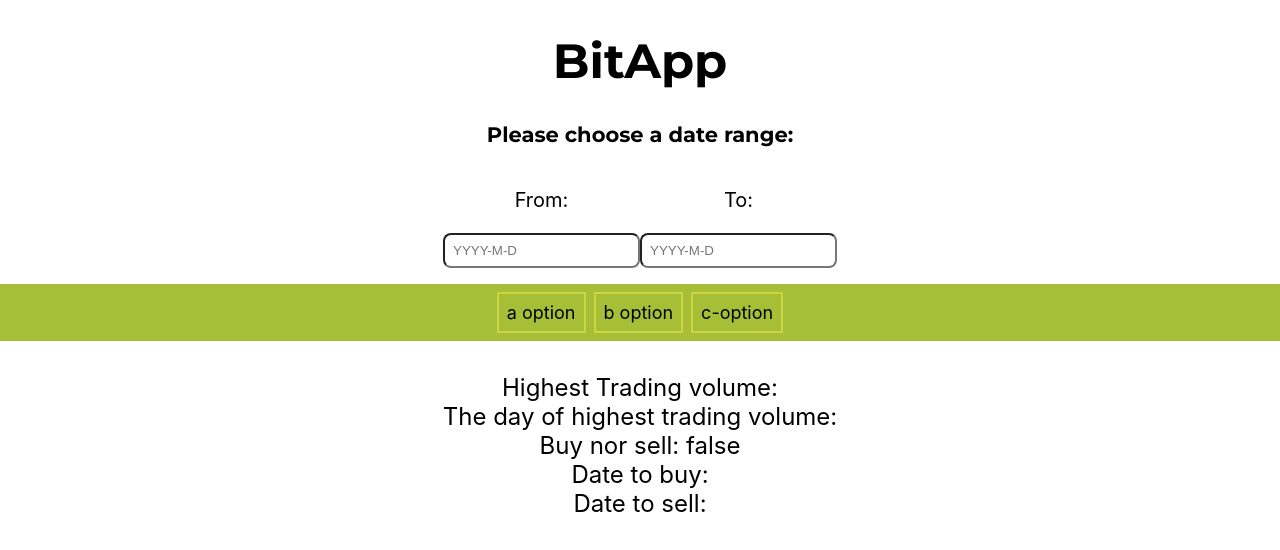
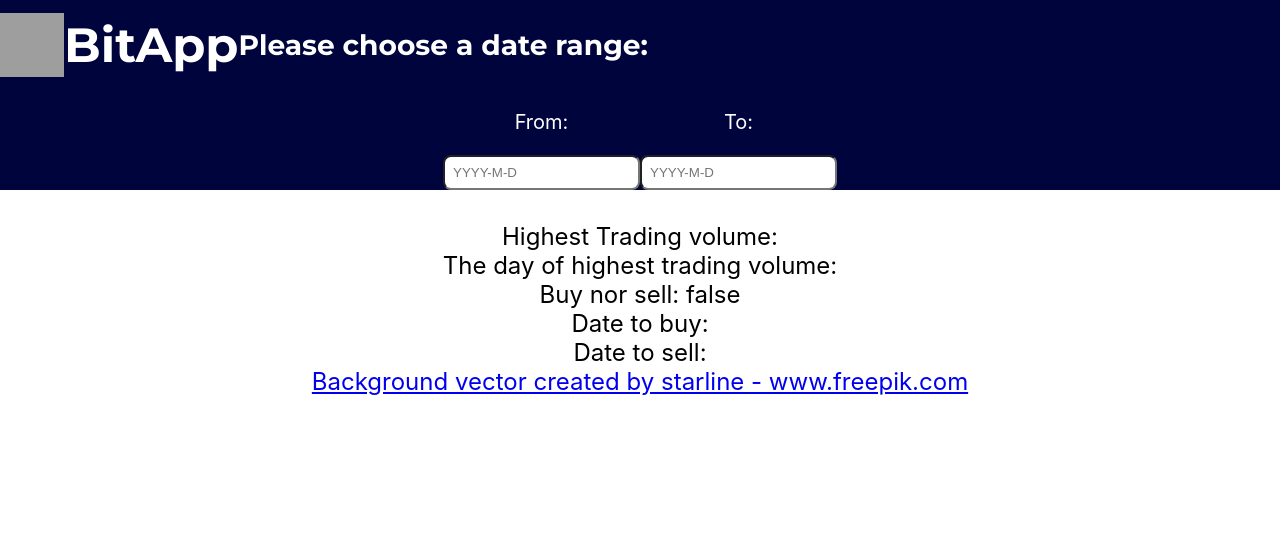
Before and after one commit to JenninaFarm/Bitcoin, a React (Create React App) app in the folder bitcoin/: page / in a window 1280 px wide. Shown: the top 550 px of the page. Built offline with nearby package versions, Linux system fonts and the light colour scheme; grey boxes are pictures that could not be loaded.

Commit message:
Add header and logo

```diff
--- a/bitcoin/src/App.js
+++ b/bitcoin/src/App.js
@@ -1,6 +1,6 @@
 import React, { useEffect, useState } from 'react';
 
-import AskDateRange from './components/molecules/ask-date-range/AskDateRange';
+import Header from './components/organisms/header/Header';
 import Navigation from './components/base/navigation/Navigation';
 import ShowData from './components/molecules/decreased-days-in-row/DecreasedDaysInRow';
 import TimeMachine from './components/molecules/time-machine/TimeMachine';
@@ -87,14 +87,8 @@ const App = () => {
 
   return (
     <div className="app">
-      <h1 className="app__title">BitApp</h1>
-      <h3 className="app__subtitle">Please choose a date range:</h3>
-      <AskDateRange onDateChange={handleSecondsChange} />
-      <Navigation links={[
-        {href: '#', name: 'a option'},
-        {href: '#', name: 'b option'},
-        {href: '#', name: 'c-option'}
-      ]} />
+      <Header onDateChange={handleSecondsChange} />
+
       {isLoading ? (
         <div>Loading ...</div>
       ) : (
@@ -104,7 +98,7 @@ const App = () => {
           <TimeMachine data={dataAtMidnight.prices} />
         </div>
       )}
-
+  <a href="https://www.freepik.com/vectors/background">Background vector created by starline - www.freepik.com</a>
       { window.location.pathname === '/a' &&
         <div> { 'content a' } </div>
       }
--- a/bitcoin/src/Styles.scss
+++ b/bitcoin/src/Styles.scss
@@ -10,5 +10,8 @@
 @import 'components/molecules//ask-date-range/_ask-date-range';
 @import 'components/molecules/decreased-days-in-row/_decreased-days-in-row';
 
+// Organisms
+@import 'components/organisms/header/_header';
+
 // App
-@import './App.scss'
+@import './App.scss';
--- a/bitcoin/src/components/base/_colors.scss
+++ b/bitcoin/src/components/base/_colors.scss
@@ -9,6 +9,7 @@ $color-green: #A6BF36;
 $color-light-green: #CCD645;
 $color-light-blue-green: #ACD49C;
 $color-light-turquoise: #BADECA;
+$color-dark-navy: #00043d;
 
 
 /*********************
@@ -20,7 +21,7 @@ DEFAULT COLORS
 $defaultColors: (
   text: $color-black,
   text-inverse: $color-white,
-  primary: $color-green,
+  primary: $color-dark-navy,
   navigation-border: $color-light-green,
 );
 
--- a/bitcoin/src/components/base/_variables.scss
+++ b/bitcoin/src/components/base/_variables.scss
@@ -53,3 +53,9 @@ $space-xxl: 4.5rem;
 $border-radius-small: 0.5rem;
 
 $border-navigation: 2px solid clr(navigation-border);
+
+
+/* Icons */
+$icon-small: 2rem;
+$icon-medium: 3rem;
+$icon-large: 4rem;
--- /dev/null
+++ b/bitcoin/src/components/organisms/header/Header.js
@@ -0,0 +1,23 @@
+import React from "react";
+import logo from "../../../images/logo.jpg";
+
+import AskDateRange from '../../molecules/ask-date-range/AskDateRange';
+
+
+const Header = ({onDateChange}) => {
+  return (
+    <header className="header">
+      <div className="header__container">
+        <div className="header__logo-container">
+          <img className="header__logo" src={logo} />
+          <h1 className="header__title">BitApp</h1>
+        </div>
+        <h3 className="header__subtitle">Please choose a date range:</h3>
+      </div>
+
+      <AskDateRange onDateChange={onDateChange} />
+    </header>
+  );
+}
+
+export default Header;
--- /dev/null
+++ b/bitcoin/src/components/organisms/header/_header.scss
@@ -0,0 +1,24 @@
+.header {
+  background-color: clr(primary);
+  color: clr(text-inverse);
+
+  &__container {
+    @include breakpoint(laptop) {
+      display: flex;
+    }
+  }
+
+  &__logo-container {
+    display: flex;
+    align-items: center;
+  }
+
+  &__logo {
+    width: $icon-large;
+    height: $icon-large;
+  }
+
+  &__title {
+    margin: 0;
+  }
+}
```
Also changed, not shown: 1 other file (tests, documents, lock files or other folders).
